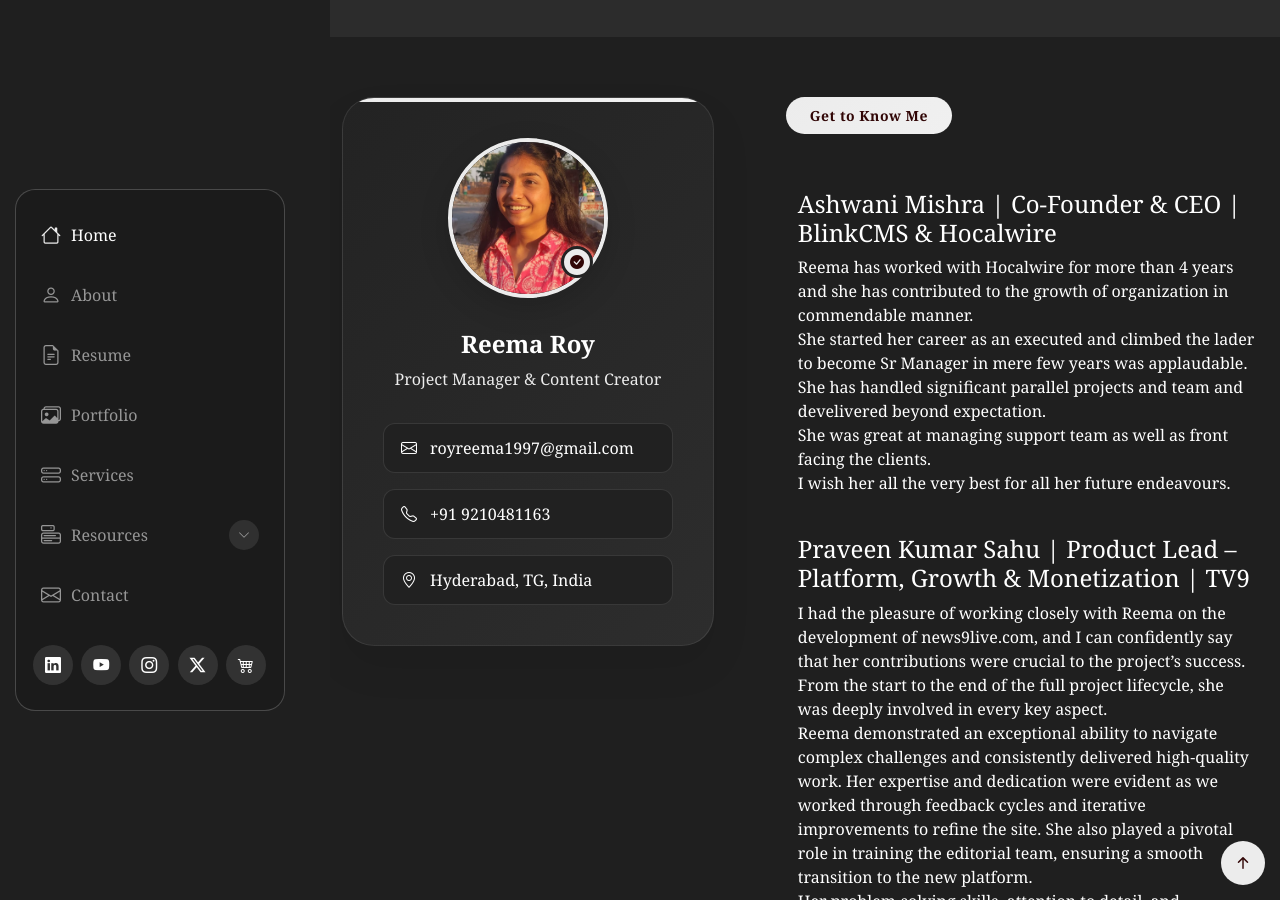
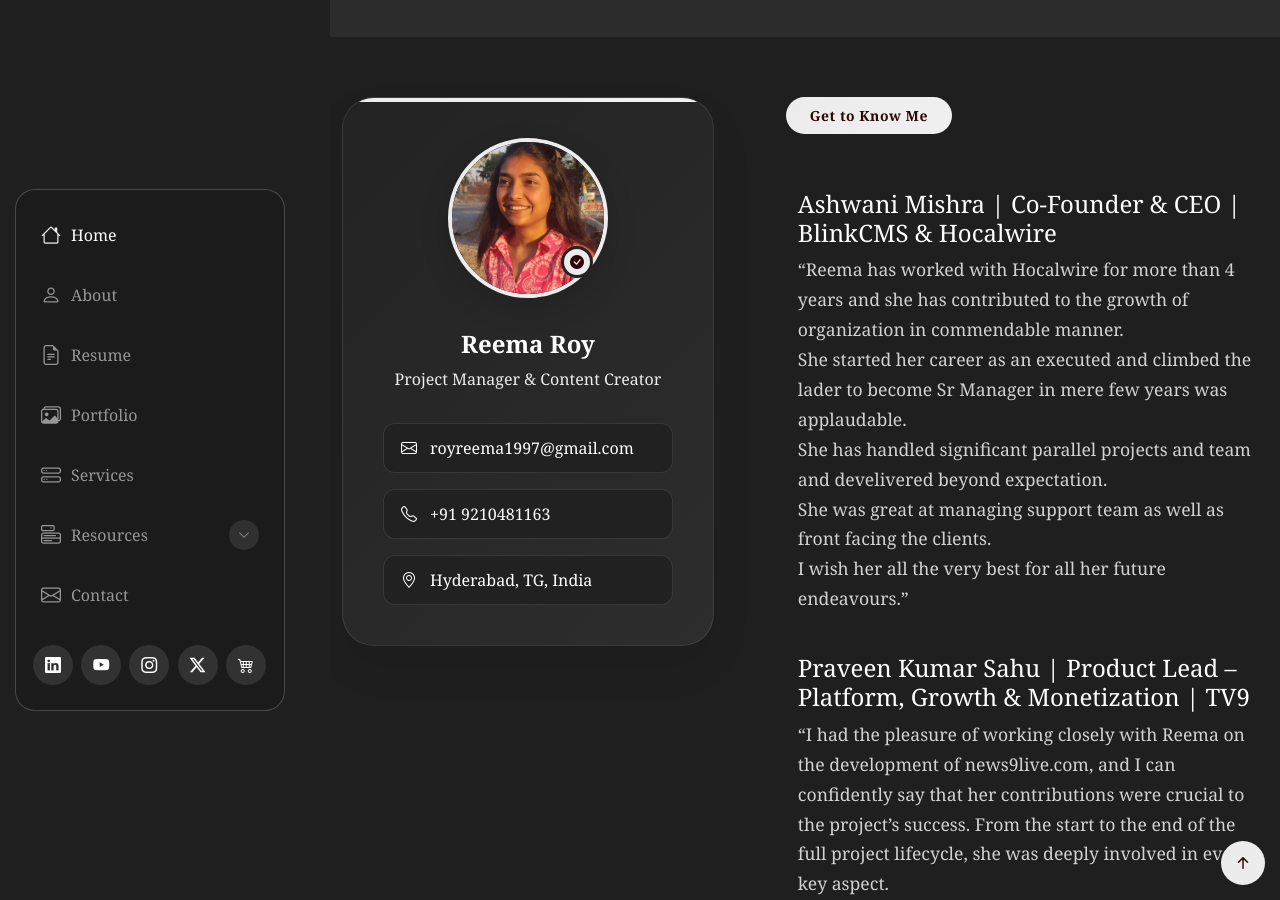
Before and after one commit to iamreemaroy/Reema-Roy, a Jekyll site: the page index.html, which Jekyll copies as it is, in a window 1280 px wide and 900 px high, scrolled down 3491 px. Built offline with Jekyll 4.4.1, drawn with Linux system fonts in a browser that asks for light colours.

```diff
--- a/index.html
+++ b/index.html
@@ -415,19 +415,19 @@
                 <h4>
                   Ashwani Mishra | Co-Founder & CEO | BlinkCMS & Hocalwire
                 </h4>
-                <blockquote>Reema has worked with Hocalwire for more than 4 years and she has contributed to the growth of organization in commendable manner.
+                <p><q>Reema has worked with Hocalwire for more than 4 years and she has contributed to the growth of organization in commendable manner.
                 <br>She started her career as an executed and climbed the lader to become Sr Manager in mere few years was applaudable.
                 <br>She has handled significant parallel projects and team and develivered beyond expectation.
                 <br>She was great at managing support team as well as front facing the clients.
-                <br>I wish her all the very best for all her future endeavours.</blockquote>
+                <br>I wish her all the very best for all her future endeavours.</q></p>
               </div>
               <div class="description" style="padding-left: 12px;padding-right: 12px;">
                 <h4>
                   Praveen Kumar Sahu | Product Lead – Platform, Growth & Monetization | TV9
                 </h4>
-                <blockquote>I had the pleasure of working closely with Reema on the development of news9live.com, and I can confidently say that her contributions were crucial to the project’s success. From the start to the end of the full project lifecycle, she was deeply involved in every key aspect.
+                <p><q>I had the pleasure of working closely with Reema on the development of news9live.com, and I can confidently say that her contributions were crucial to the project’s success. From the start to the end of the full project lifecycle, she was deeply involved in every key aspect.
                 <br>Reema demonstrated an exceptional ability to navigate complex challenges and consistently delivered high-quality work. Her expertise and dedication were evident as we worked through feedback cycles and iterative improvements to refine the site. She also played a pivotal role in training the editorial team, ensuring a smooth transition to the new platform.
-                <br>Her problem-solving skills, attention to detail, and collaborative spirit made her an invaluable team member throughout the entire process. I would highly recommend Reema for any future projects, as she is not only skilled but also a pleasure to work with.</blockquote>
+                <br>Her problem-solving skills, attention to detail, and collaborative spirit made her an invaluable team member throughout the entire process. I would highly recommend Reema for any future projects, as she is not only skilled but also a pleasure to work with.</q></p>
             </div>
           </div>
         </div>
```
